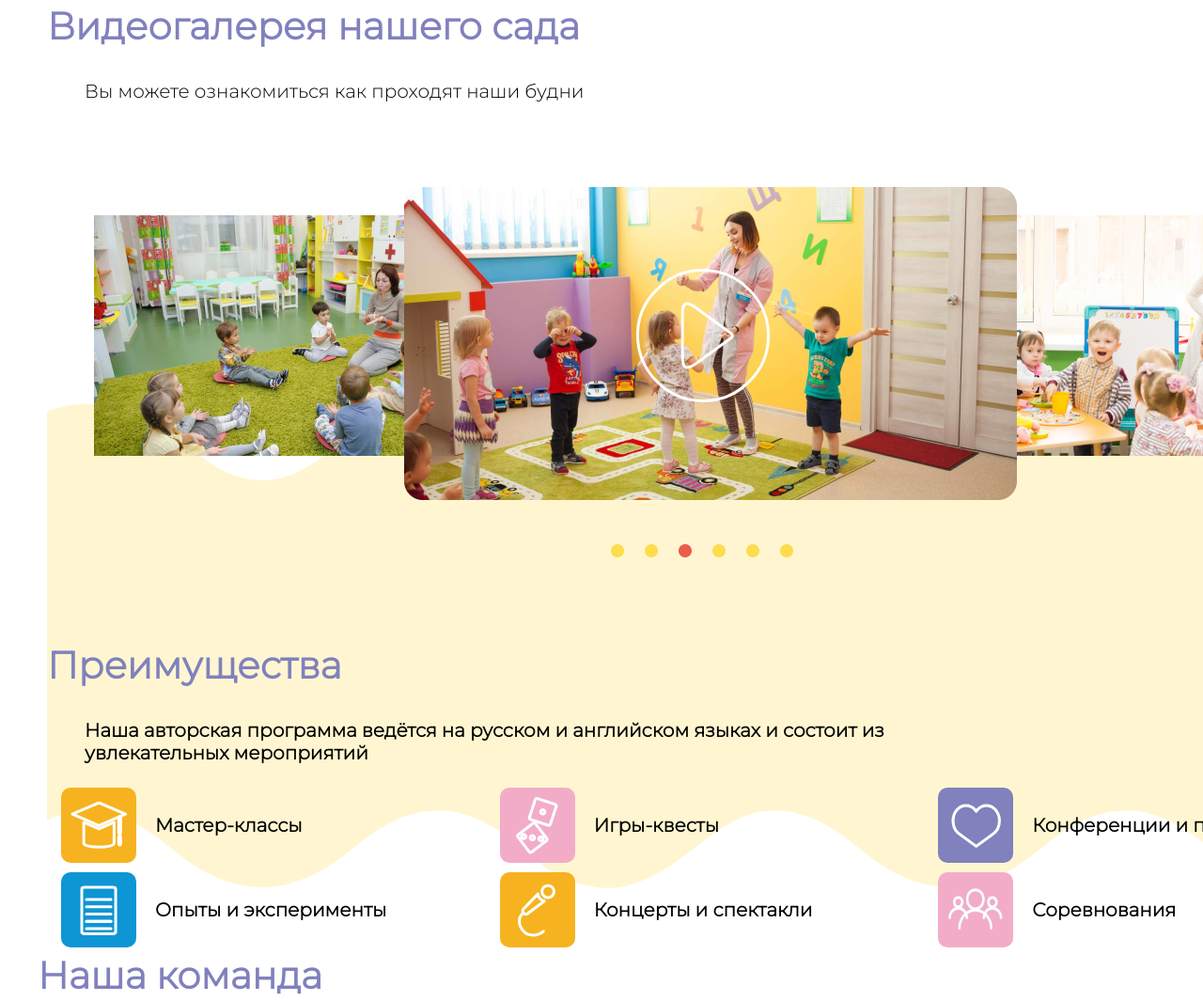
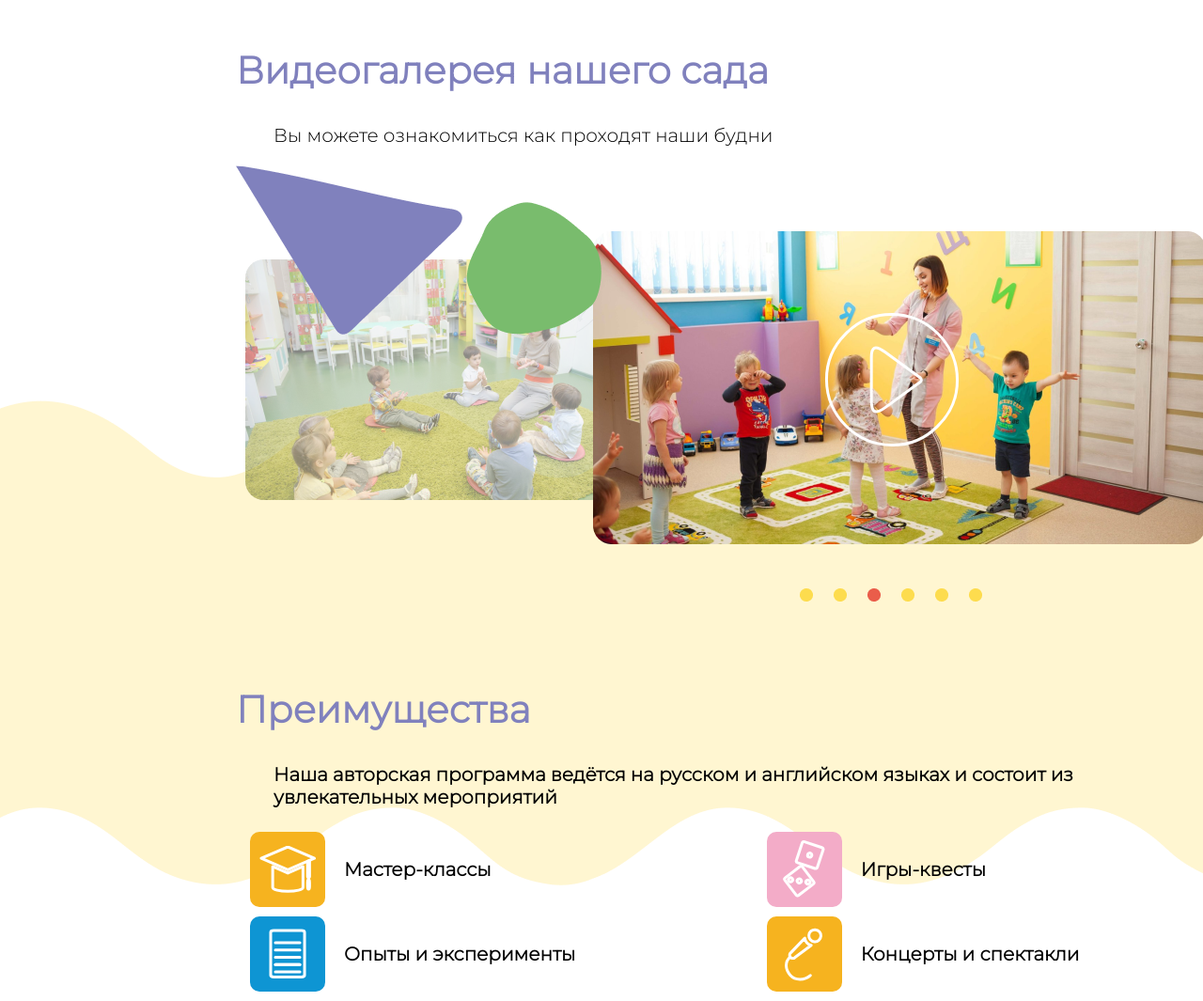
Before and after one commit to amira0309/kidsstory, a plain HTML site: page index.html in a window 1280 px wide. Shown: the part 2951-4016 px from the top of the page at 94% size. Drawn offline with nearby package versions, Linux system fonts and the light colour scheme.

Commit message:
Add files PNG, changed section video-gallery-advantages

```diff
--- a/index.html
+++ b/index.html
@@ -185,6 +185,7 @@
                 </form>
             </section>
 
+<!-- Здесь начало блока Татьяны -->
             <section class="main__dop-services">
                 <h2 class="dop-services__hd">Дополнительные услуги</h2>
                 <div class="dop-services__container">
@@ -262,20 +263,25 @@
             </section>
 
             <section class="main__video-gallery-advantages">
-
                 <section class="main__video-gallery">
                     <h2 class="video-gallery__hd">Видеогалерея нашего сада</h2>
                     <p class="video-gallery__par">Вы можете ознакомиться как проходят наши будни</p>
                     <div class="video-gallery__container">
-                        <img class="video-gallery__backimage" src="/assets/images/Vector.png" alt="Фоновая картинка">
                         <img class="video-gallery__kindergarten" src="/assets/images/vospitatel_dolzhen.png" alt="kindergarten">
                         <img class="video-gallery__mentor" src="/assets/images/vospitatel_dolzhen2.png" alt=mentor">
                         <img class="video-gallery__teacher" src="/assets/images/vospitatel_dolzhen1.png" alt="teacher">
                         <img class="video-gallery__Arrow" src="/assets/images/Arrow.svg" alt="Arrow">
                         <img class="video-gallery__Slider" src="/assets/images/slider.png" alt="Slider">
+                        <img class="video-gallery__triangle" src="/assets/images/triangle.png" alt="triangle">
+                        <img class="video-gallery__figuregreen" src="/assets/images/figuregreen.png" alt="figuregreen">
                     </div>
                 </section>
-
+                <div>
+                    <img class="video-gallery__backimage" src="/assets/images/Vector.png" alt="Фоновая картинка">
+                    <!--<img class="video-gallery__imagerose" src="/assets/images/Group7.png" alt="backimage rose">-->
+                </div>
+                </div>
+                </div>
                 <section class="main__advantages">
                     <h2 class="advantages__hd">Преимущества</h2>
                     <p class="advantages__par">Наша авторская программа ведётся на русском и английском языках и состоит из <br> увлекательных мероприятий</p>
@@ -319,6 +325,8 @@
                     </div>
                 </section>
             </section>
+<!-- Здесь конец блока Татьяны -->
+
 <!-- Здесь начало блока Ирины -->
 
 
--- a/styles.css
+++ b/styles.css
@@ -256,6 +256,8 @@ line-height: normal;
     margin-top: 87px;
     margin-left: -66px;
 }
+
+/*<-- Начало блока Татьяны -->*/
 .advantages__hd,
 .dop-services__hd,
 .video-gallery__hd {
@@ -265,12 +267,6 @@ line-height: normal;
     font-style: normal;
     font-weight: 700;
     line-height: normal;
-}
-
-.main__dop-services,
-.main__video-gallery-advantages {
-    width: 1400px;
-    margin-left: 50px;
 }
 
 .dop-services__container {
@@ -308,15 +304,6 @@ line-height: normal;
     align-items: center;
     justify-content: center;
     width: 100%;
-}
-
-.video-gallery__par{
-    color: black;
-    font-family: Montserrat;
-    font-size: 20px;
-    font-style: normal;
-    font-weight: 500;
-    line-height: normal;
 }
 
 .advantages__container {
@@ -396,14 +383,35 @@ line-height: normal;
     padding: 10px 20px;
 }
 
+.main__dop-services,
+.main__video-gallery-advantages {
+    width: 1900px;
+    margin-bottom: 80px;
+}
+
+.main__video-gallery,
+.main__advantages,
+.main__dop-services {
+    margin-left: 251px;
+}
+
 .video-gallery__container {
-    position: relative;
+    position: absolute;
+}
+
+.video-gallery__par{
+    color: black;
+    font-family: Montserrat;
+    font-size: 20px;
+    font-style: normal;
+    font-weight: 500;
+    line-height: normal;
 }
 
 .video-gallery__backimage {
     position: relative;
     z-index: -3;
-    top: 300px;
+    top: 250px;
 }
 
 .video-gallery__kindergarten,
@@ -416,8 +424,11 @@ line-height: normal;
 
 .video-gallery__kindergarten {
     top: 100px;
-    left: 50px;
+    left: 10px;
     z-index: -2;
+    background: #D9D9D9;
+    opacity: 0.5;
+    border-radius: 20px;
 }
 
 .video-gallery__mentor {
@@ -428,8 +439,11 @@ line-height: normal;
 
 .video-gallery__teacher {
     top: 100px;
-    left: 900px;
+    left: 950px;
     z-index: -2;
+    background: #D9D9D9;
+    opacity: 0.5;
+    border-radius: 20px;
 }
 
 .video-gallery__Arrow {
@@ -443,6 +457,7 @@ line-height: normal;
     left: 600px;
     z-index: 1;
 }
+/*<-- Конец блока Татьяны -->*/
 
 .team{
 display: block;
```
Also changed, not shown: assets/images/Group7.png (added), assets/images/figuregreen.png (added), assets/images/triangle.png (added).
